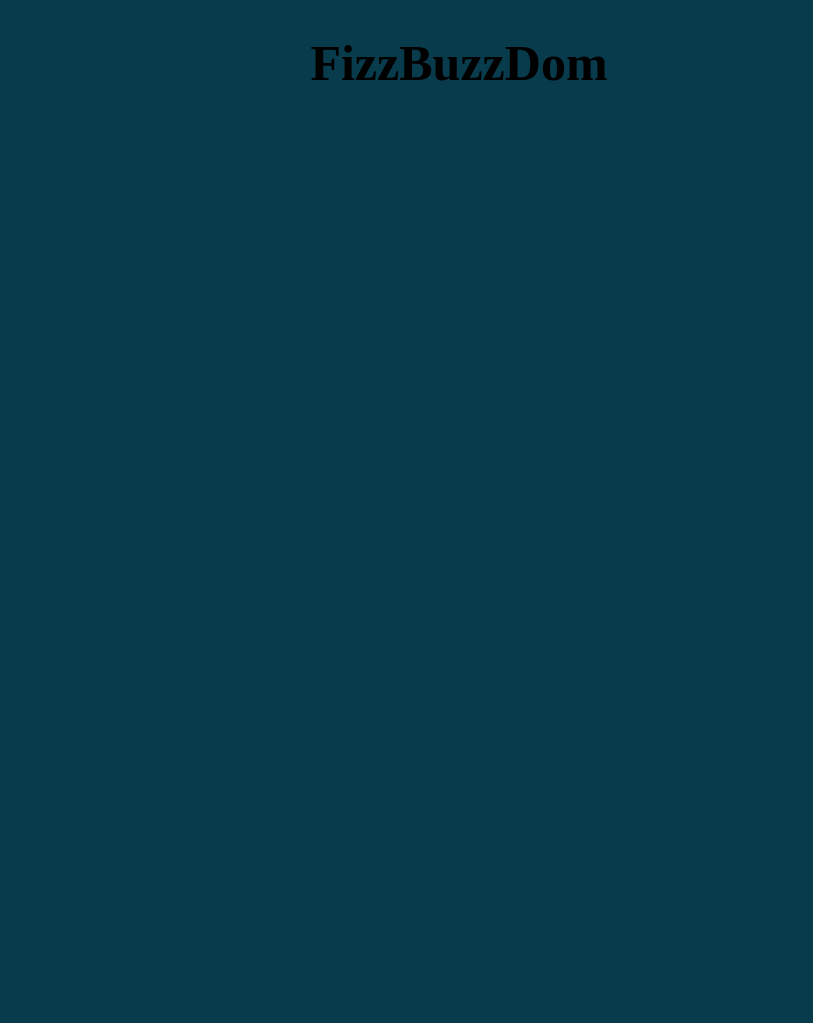
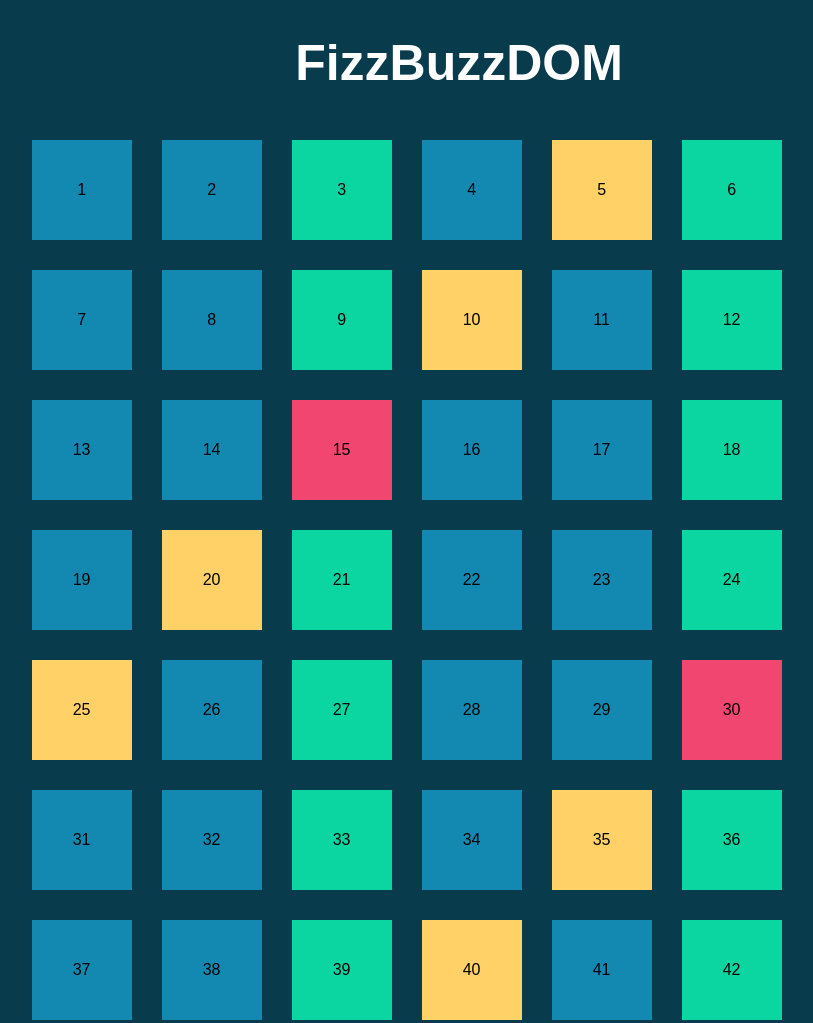
Before and after one commit to R3n1t0/-js-fizzbuzzdom, a plain HTML site: page index.html in a window 1280 px wide. Shown: the top 1023 px of the page, without its empty margins (181-994 px from the left). Before the commit the page ends 800 px from the top, so only its background shows below. Drawn offline with Linux system fonts and the light colour scheme.

Commit message:
first script

```diff
--- a/css/style.css
+++ b/css/style.css
@@ -1,6 +1,7 @@
 body{
   background-color: #083b4c;
-  color: black;
+  color: white;
+  font-family: Arial, Helvetica, sans-serif;
 }
 
 h1{
@@ -13,6 +14,7 @@ h1{
   margin: 0 auto;
   display: flex;
   flex-wrap: wrap;
+  color: black;
 }
 
 .box{
@@ -31,6 +33,6 @@ h1{
 .box-buzz{
   background-color: #ffd166;
 }
-.box-dom{
+.box-fizz-buzz{
   background-color: #f0466f;
 }
--- a/index.html
+++ b/index.html
@@ -10,7 +10,7 @@
 </head>
 <body>
 
-  <h1>FizzBuzzDom</h1>
+  <h1>FizzBuzzDOM</h1>
   <div class="container"></div>
 
 
--- a/js/script.js
+++ b/js/script.js
@@ -1 +1,24 @@
 const container = document.querySelector(".container");
+const limit = 104;
+const dividFizz = 3
+const dividBuzz = 5
+const dividFizzBuzz = 15
+
+for (let i=1; i <= limit; i++){
+  const boxRl = document.createElement('div');
+  boxRl.className = 'box';
+  boxRl.append(i);
+  container.append(boxRl)
+
+  if(!(i % dividFizz)){
+    boxRl.classList.add("box-fizz");
+  }
+
+  if(!(i % dividBuzz)){
+    boxRl.classList.add("box-buzz");
+  }
+
+  if(!(i % dividFizzBuzz)){
+    boxRl.classList.add("box-fizz-buzz");
+  }
+}
```
